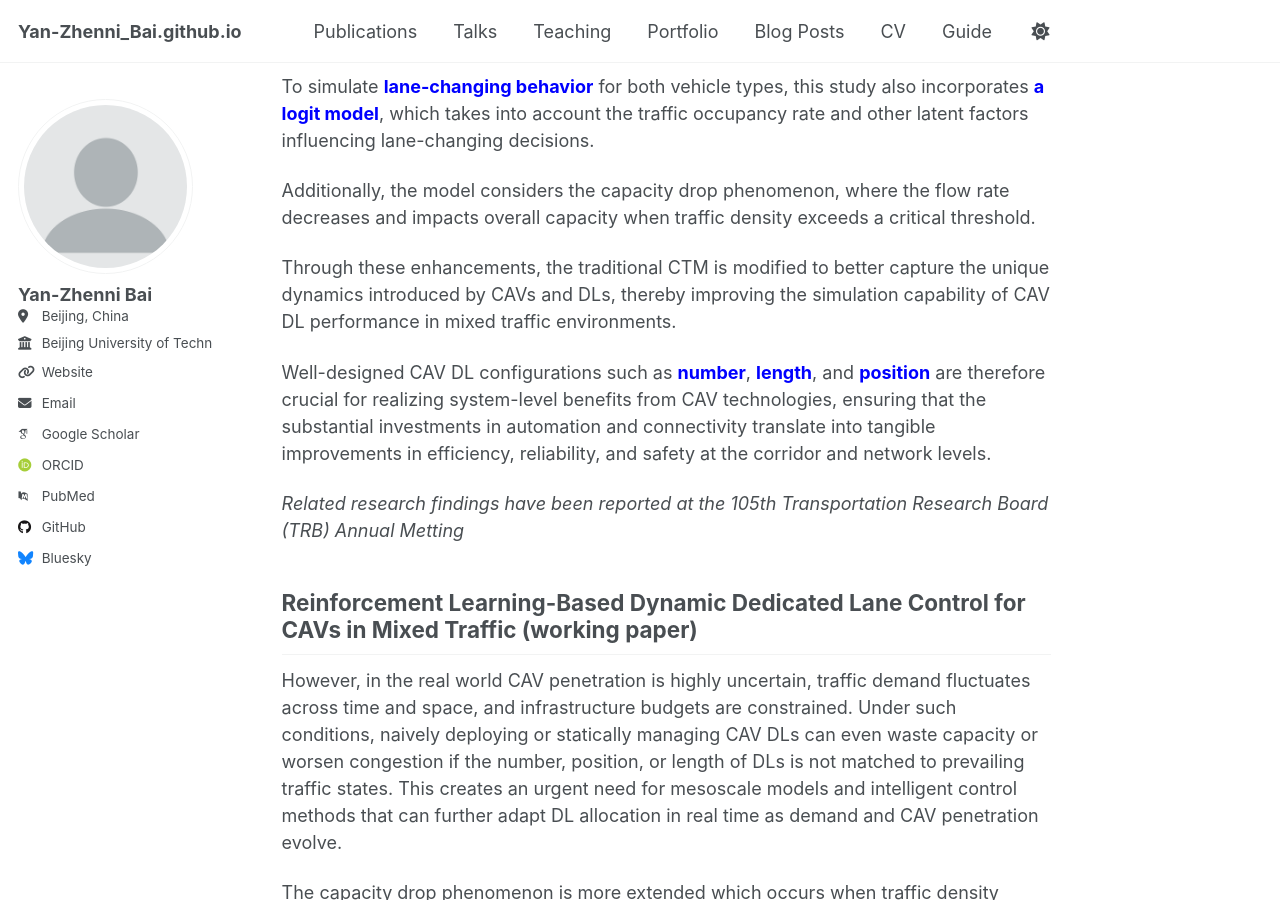
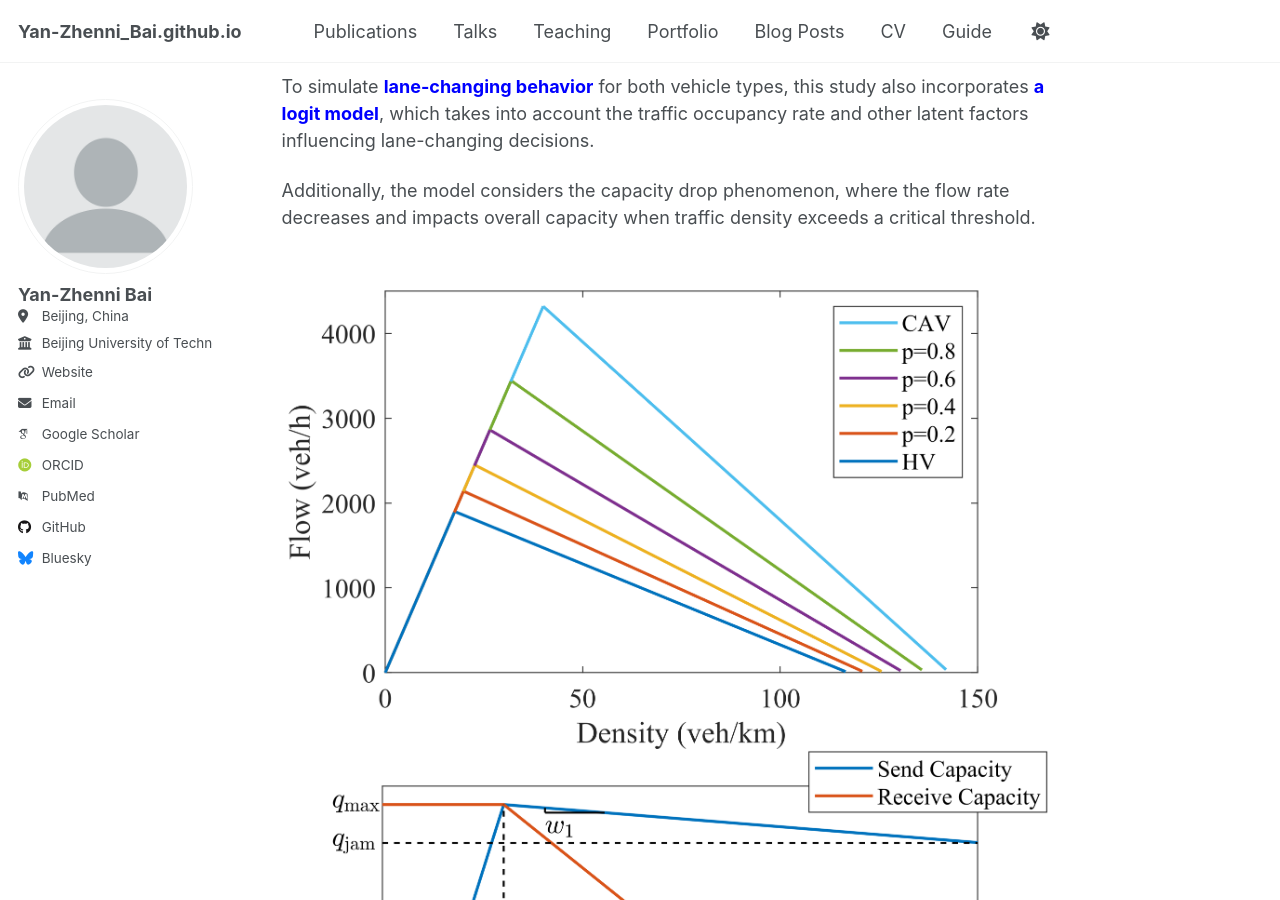
Before and after one commit to Yzn-Bai/Yan-Zhenni_Bai.github.io, a Jekyll site: the page built from _pages/about.md, in a window 1280 px wide and 900 px high, scrolled down 1471 px. Built offline with Jekyll 4.4.1, drawn with Linux system fonts in a browser that asks for light colours; some web fonts are replaced; a script that is not in the unit is left out.

Commit message:
Update about.md

```diff
--- a/_pages/about.md
+++ b/_pages/about.md
@@ -37,6 +37,8 @@ Optimization of Dedicated Lane Configuration for CAVs in Mixed Traffic Environme
 
   Additionally, the model considers the capacity drop phenomenon, where the flow rate decreases and impacts overall capacity when traffic density exceeds a critical threshold.
 
+  ![](images/基本图2.png) ![](images/接收发送能力.png)
+
   Through these enhancements, the traditional CTM is modified to better capture the unique dynamics introduced by CAVs and DLs, thereby improving the simulation capability of CAV DL performance in mixed traffic environments.
 
   Well-designed CAV DL configurations such as <span style="color:blue; font-weight: bold;">number</span>, <span style="color:blue; font-weight: bold;">length</span>, and <span style="color:blue; font-weight: bold;">position</span> are therefore crucial for realizing system-level benefits from CAV technologies, ensuring that the substantial investments in automation and connectivity translate into tangible improvements in efficiency, reliability, and safety at the corridor and network levels.
```
